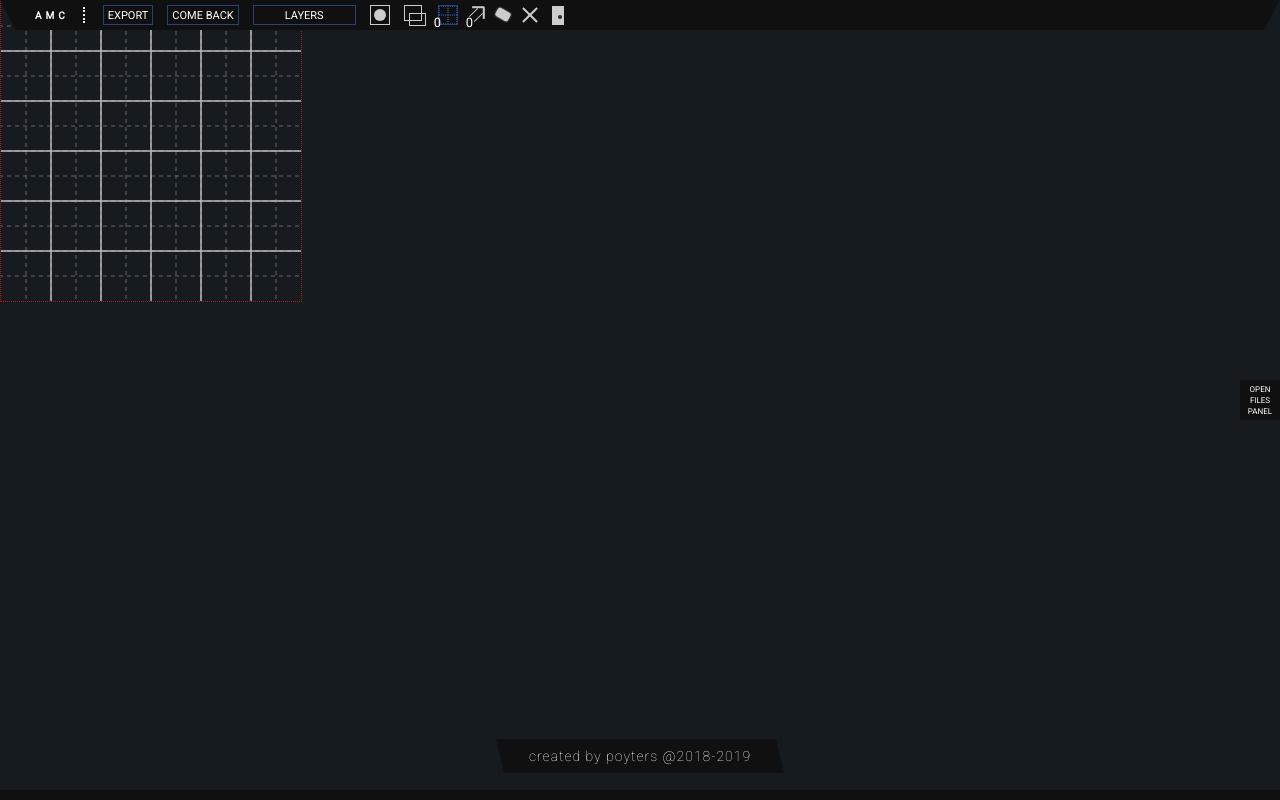
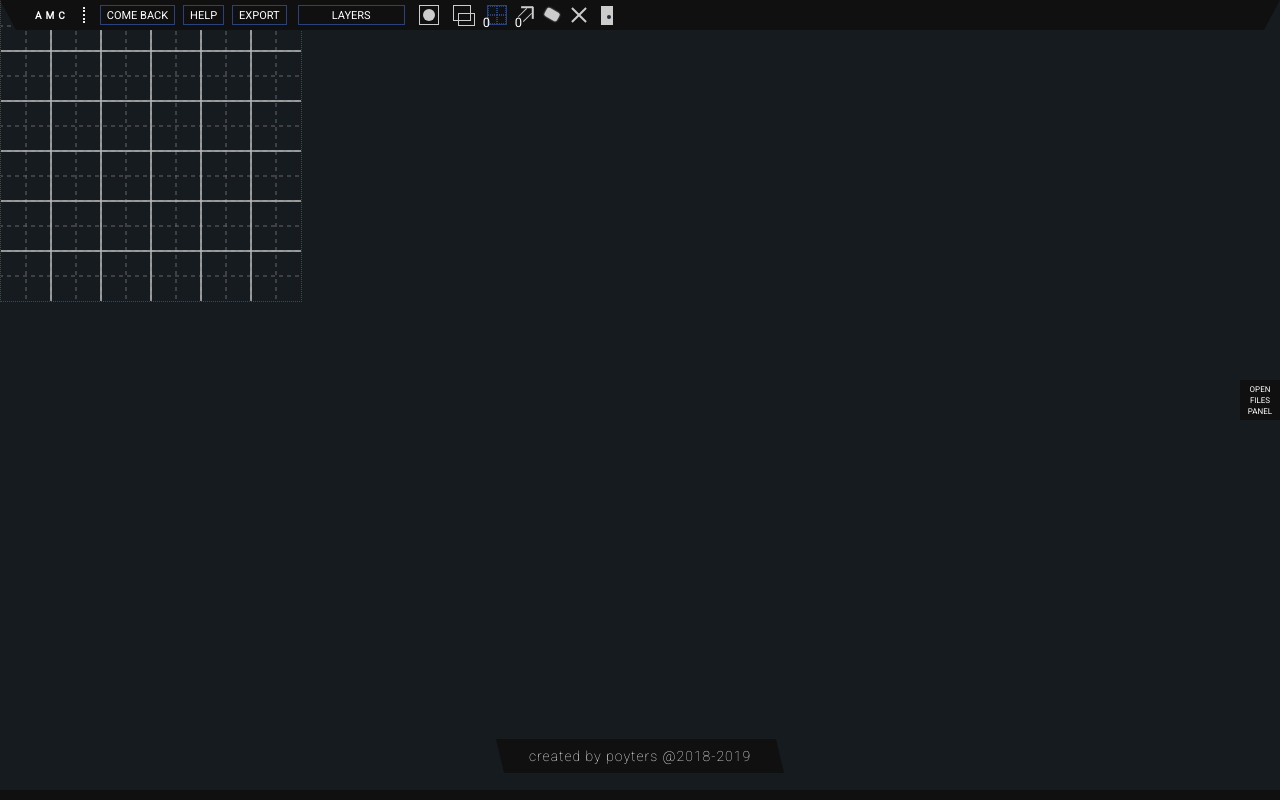
Before and after one commit to Poyters/angotia-world-creator, a React (Create React App) app: page /creator in a window 1280 px wide. Built offline with nearby package versions, Linux system fonts and the light colour scheme.

Commit message:
add Help view

```diff
--- a/src/App.tsx
+++ b/src/App.tsx
@@ -10,6 +10,7 @@ import './assets/styles/index.scss';
 //Import views
 import Home from './components/views/Home';
 import Creator from './components/views/Creator';
+import Help from './components/views/Help';
 
 
 export const store = createStore(rootReducer);
@@ -22,6 +23,7 @@ export class App extends Component {
           <React.Fragment>
             <Route exact path="/" component={Home} />
             <Route path="/creator" component={Creator} />
+            <Route path="/help" component={Help} />
           </React.Fragment>
         </Router>
       </Provider>
--- a/src/assets/styles/components/_layersOption.scss
+++ b/src/assets/styles/components/_layersOption.scss
@@ -1,5 +1,5 @@
 .layersList {
-    margin: 0;
+    margin: 0 -3px;
     padding: 6px 6px 6px 20px;
     width: 75px;
 
--- a/src/assets/styles/components/creatorPanel/_option.scss
+++ b/src/assets/styles/components/creatorPanel/_option.scss
@@ -112,11 +112,15 @@
         }
     }
 
+    &--smallerMargin {
+        margin: 0 -3px;
+    }
+
     &--textOption {
         display: flex;
         width: auto;
         height: 18px;
-        padding: 0 4px;
+        padding: 0 6px;
         justify-content: center;
         align-items: center;
 
--- a/src/components/partials/creatorPanel/ComeBackOption.tsx
+++ /dev/null
@@ -1,15 +0,0 @@
-import React from 'react';
-import { Link } from 'react-router-dom'
-
-
-const ComeBackOption: React.FC = () => {
-
-  return (
-    <div role="button" className="option option--textOption">
-      <Link to='/'>Come back</Link>
-    </div>
-  );
-}
-
-
-export default ComeBackOption;
--- a/src/components/partials/creatorPanel/CreatorPanel.tsx
+++ b/src/components/partials/creatorPanel/CreatorPanel.tsx
@@ -3,7 +3,6 @@ import { useDispatch } from 'react-redux';
 
 //Import other components
 import ExportOption from './ExportOption';
-import ComeBackOption from './ComeBackOption';
 import FullScreenOption from './FullScreenOption';
 import NetOption from './NetOption';
 import SelectOption from './SelectOption';
@@ -12,6 +11,7 @@ import ClearSelectedOption from './ClearSelectedOption';
 import BlockOption from './BlockOption';
 import LayersOption from './LayersOption';
 import PassageOption from './PassageOption';
+import LinkButton from './LinkButton';
 
 //Import actions
 import { changeMapSelectMatrix, changeMapBlockMatrix, changeMapPassageMatrix} from '../../../redux/actions/mapActions';
@@ -39,10 +39,13 @@ const CreatorPanel: React.FC = () => {
       </header>
       <ul className="creatorPanel__options">
         <li>
-          <ExportOption />
+          <LinkButton link='/' buttonText='come back' />
         </li>
         <li>
-          <ComeBackOption />
+          <LinkButton link='/help' buttonText='help' />
+        </li>
+        <li>
+          <ExportOption />
         </li>
         <li>
           <LayersOption />
--- a/src/components/partials/creatorPanel/ExportOption.tsx
+++ b/src/components/partials/creatorPanel/ExportOption.tsx
@@ -4,7 +4,7 @@ import React from 'react';
 const ExportOption: React.FC = () => {
 
   return (
-    <div role="button" className="option option--textOption">
+    <div role="button" className="option option--textOption option--smallerMargin">
       <span>Export</span>
     </div>
   );
--- /dev/null
+++ b/src/components/partials/creatorPanel/LinkButton.tsx
@@ -0,0 +1,20 @@
+import React from 'react';
+import { Link } from 'react-router-dom';
+
+
+interface ILinkButton {
+    link: string,
+    buttonText: string
+}
+
+const LinkButton: React.FC<ILinkButton> = ({link, buttonText}) => {
+
+  return (
+    <div role="button" className="option option--textOption option--smallerMargin">
+      <Link to={link}> {buttonText}</Link>
+    </div>
+  );
+}
+
+
+export default LinkButton;
--- /dev/null
+++ b/src/components/views/Help.tsx
@@ -0,0 +1,12 @@
+import React from 'react';
+
+
+const Help: React.FC = () => {
+  return (
+    <article className="help">
+        Help component works!
+    </article>
+  );
+}
+
+export default Help;
```
